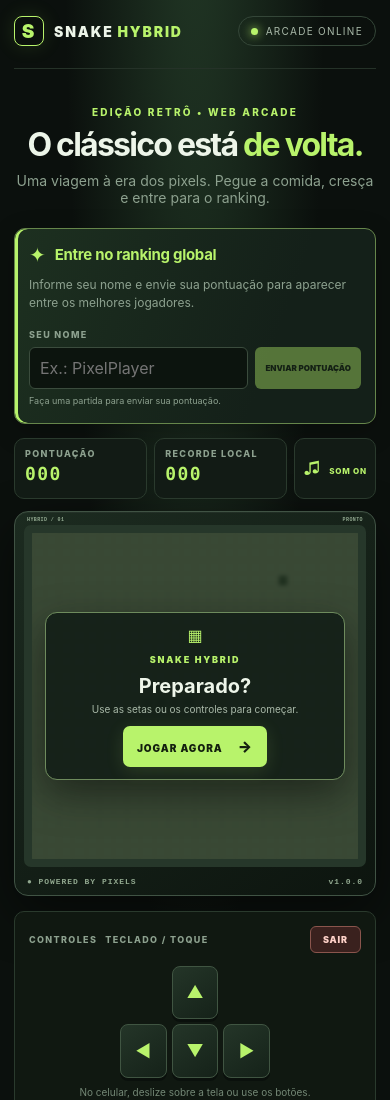
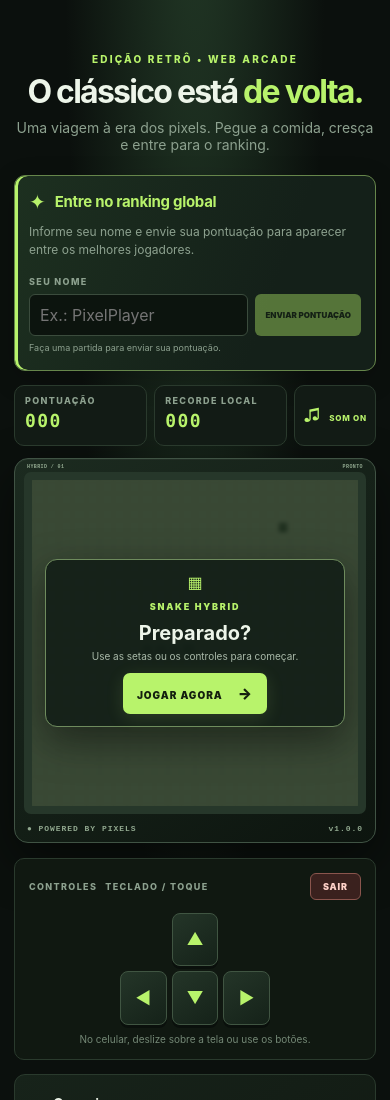
Before and after one commit to edutvz1-bike/snake-hybrid, a plain HTML site: page public/index.html in a window 390 px wide. Shown: the top 1100 px of the page. Drawn offline with Linux system fonts and the light colour scheme; no server answers.

Commit message:
Remove top header to improve responsive layout

```diff
--- a/public/index.html
+++ b/public/index.html
@@ -12,11 +12,6 @@
 </head>
 <body>
   <main class="app-shell">
-    <header class="topbar">
-      <a class="brand" href="/" aria-label="Snake Hybrid início"><span class="brand-mark">S</span><span>SNAKE<span class="brand-accent">HYBRID</span></span></a>
-      <span class="status-pill"><i></i> ARCADE ONLINE</span>
-    </header>
-
     <section class="intro">
       <p class="eyebrow">EDIÇÃO RETRÔ • WEB ARCADE</p>
       <h1>O clássico está <span>de volta.</span></h1>
```
